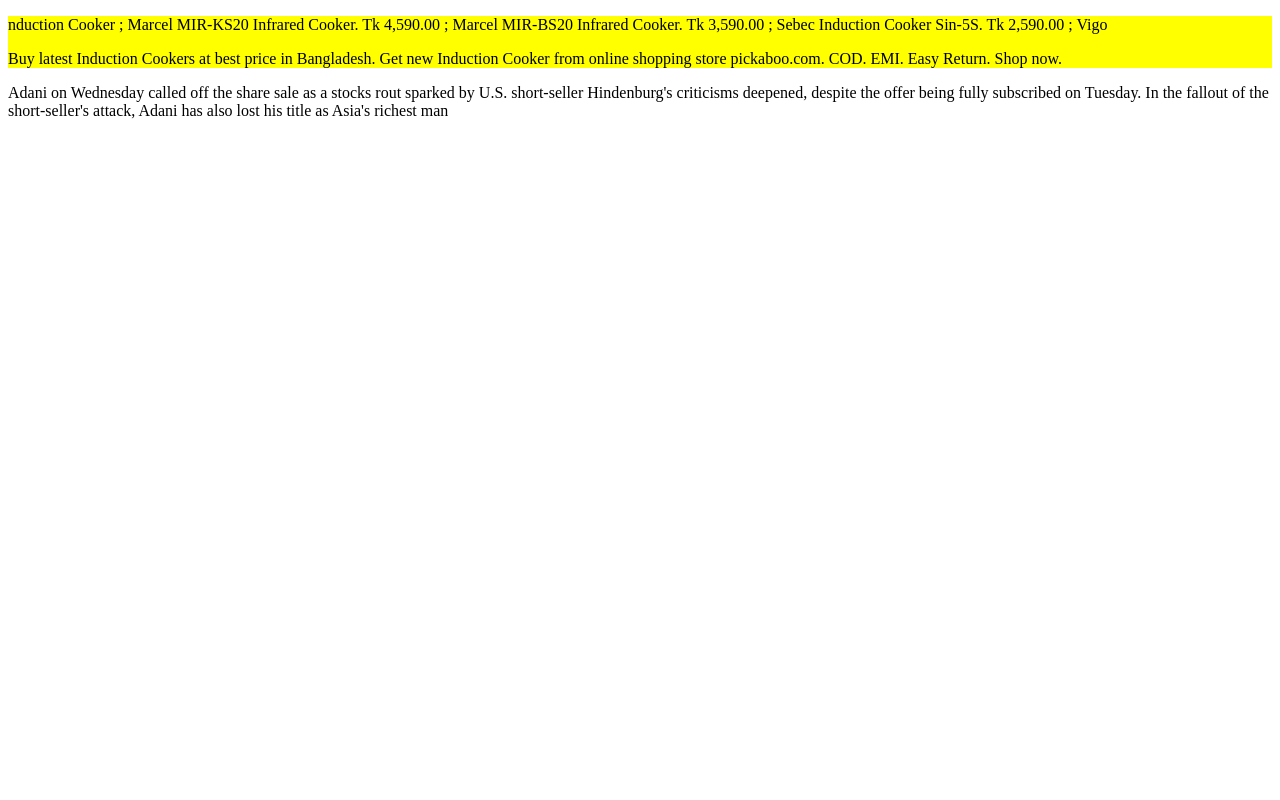
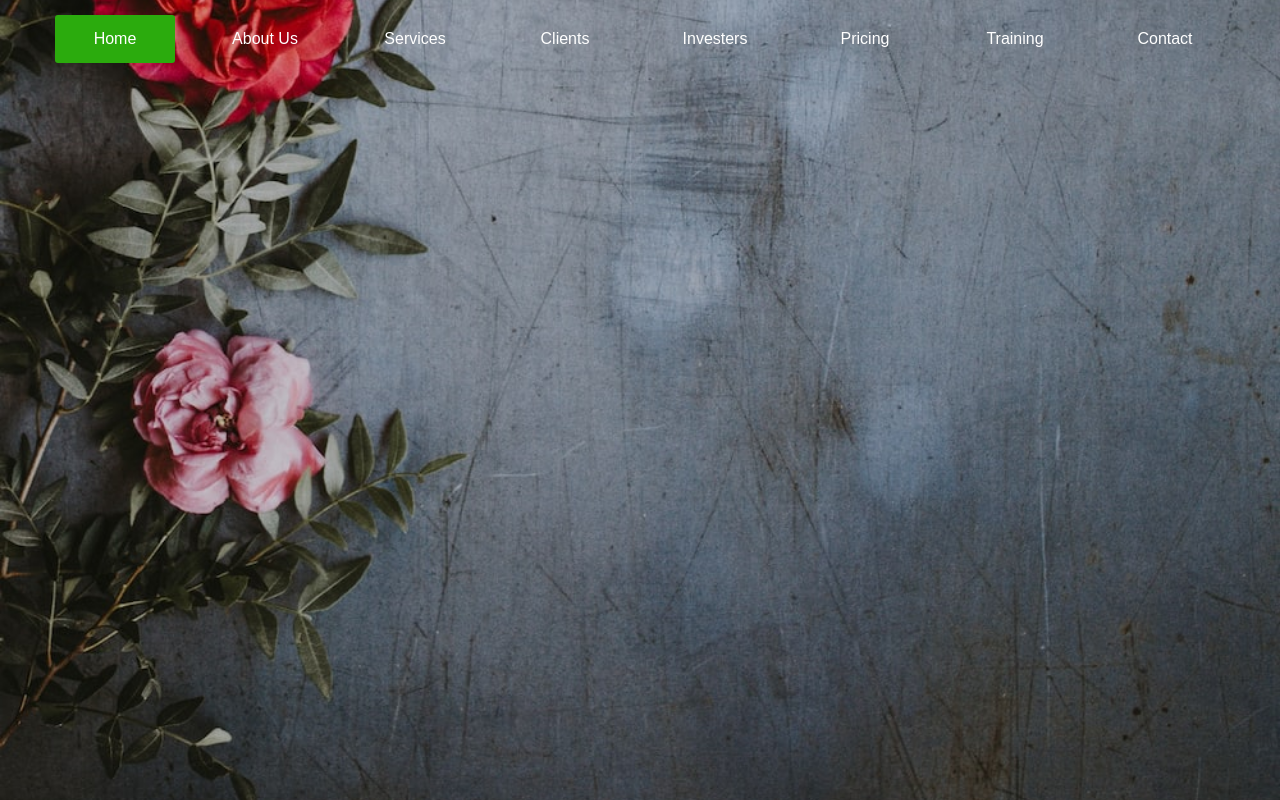
Before and after one commit to nimur40/1st-website, a plain HTML site: page index.html in a window 1280 px wide. Drawn offline with Linux system fonts and the light colour scheme.

Commit message:
add nav bar

```diff
--- a/index.html
+++ b/index.html
@@ -8,16 +8,17 @@
     <link rel="stylesheet" href="style.css" type="text/css">
 </head>
 <body>
-   <div class="intro ">
-        <p>nduction Cooker ; Marcel MIR-KS20 Infrared Cooker. Tk 4,590.00 ;
-        Marcel MIR-BS20 Infrared Cooker. Tk 3,590.00 ; Sebec Induction Cooker Sin-5S. Tk 2,590.00 ; Vigo</p>
-        <p>Buy latest Induction Cookers at best price in Bangladesh.
-        Get new Induction Cooker from online shopping store pickaboo.com. COD. EMI. Easy Return. Shop now.</p>
-   </div>
-   <div>
-        <p>Adani on Wednesday called off the share sale as a stocks rout sparked by U.S.
-        short-seller Hindenburg's criticisms deepened, despite the offer being fully subscribed on Tuesday.
-        In the fallout of the short-seller's attack, Adani has also lost his title as Asia's richest man</p>
+    <div class="menu-bar">
+   <ul>
+        <li class="active"><a href="#">Home</a></li>
+        <li><a href="#">About Us</a></li>
+        <li><a href="#">Services</a></li>
+        <li><a href="#">Clients</a></li>
+        <li><a href="#">Investers</a></li>
+        <li><a href="#">Pricing</a></li>
+        <li><a href="#">Training</a></li>
+        <li><a href="#">Contact</a></li>
+   </ul>
    </div>
 </body>
 </html>
--- a/style.css
+++ b/style.css
@@ -1,3 +1,35 @@
-.intro {
-    background-color: yellow;
-  }
+*{
+    padding: 0;
+    margin: 0;
+    box-sizing: border-box;
+}
+body{
+    background-image: url(background.jpg);
+    background-size: cover;
+    background-position: center;
+    box-sizing: border-box;
+    font-family: sans-serif;
+}
+.menu-bar{
+    background: rgb(0, 100,0 blue);
+    text-align: center;
+}
+.menu-bar ul{
+    display: inline-flex;
+    list-style: none;
+    color: #fff;
+}
+.menu-bar li{
+    width: 120px;
+    margin: 15px;
+    padding: 15px;
+}
+.menu-bar li a{
+    text-decoration: none;
+    color: #fff;
+}
+.active, .menu-bar ul li:hover
+{
+    background: #2bab0d;
+    border-radius: 3px;
+}
```
Also changed, not shown: background.jpg (added).
